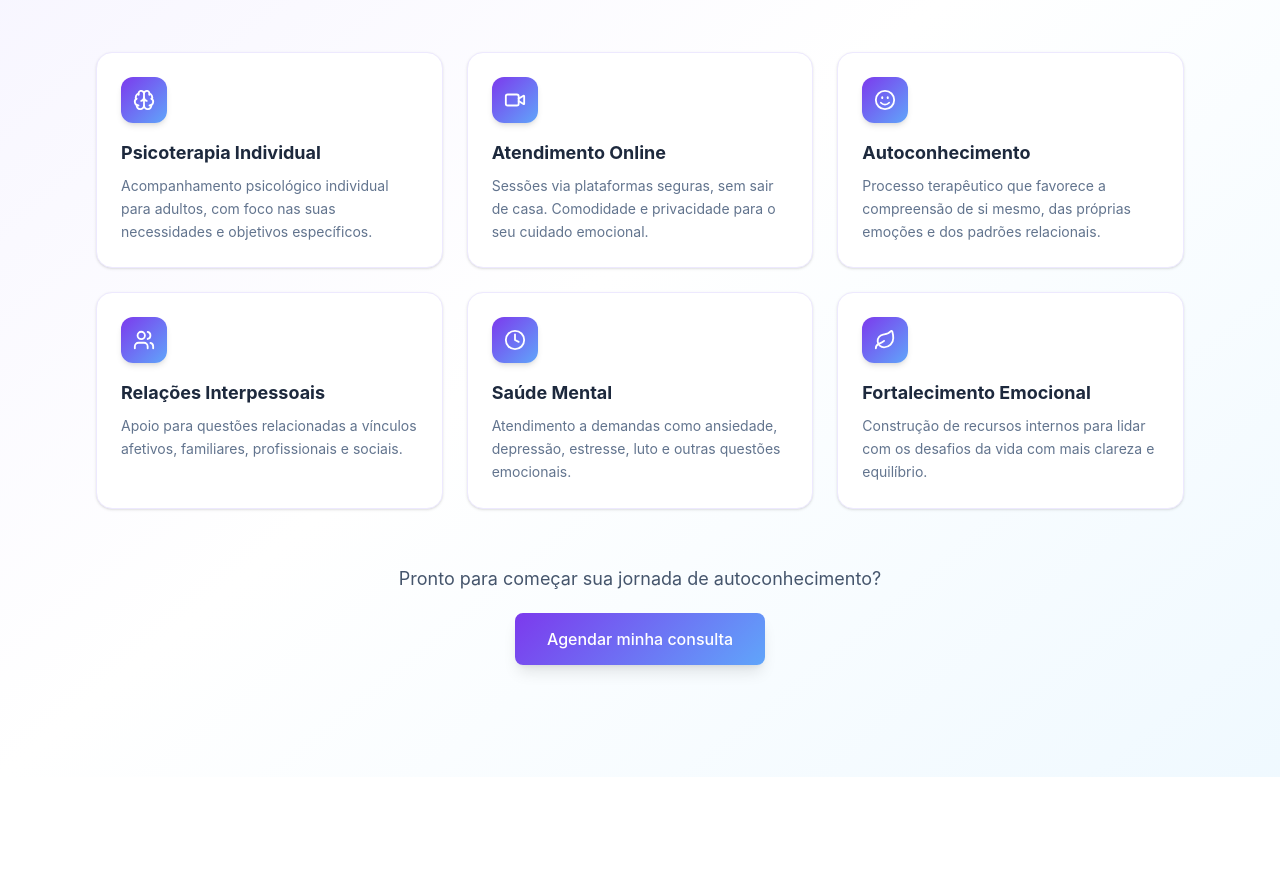
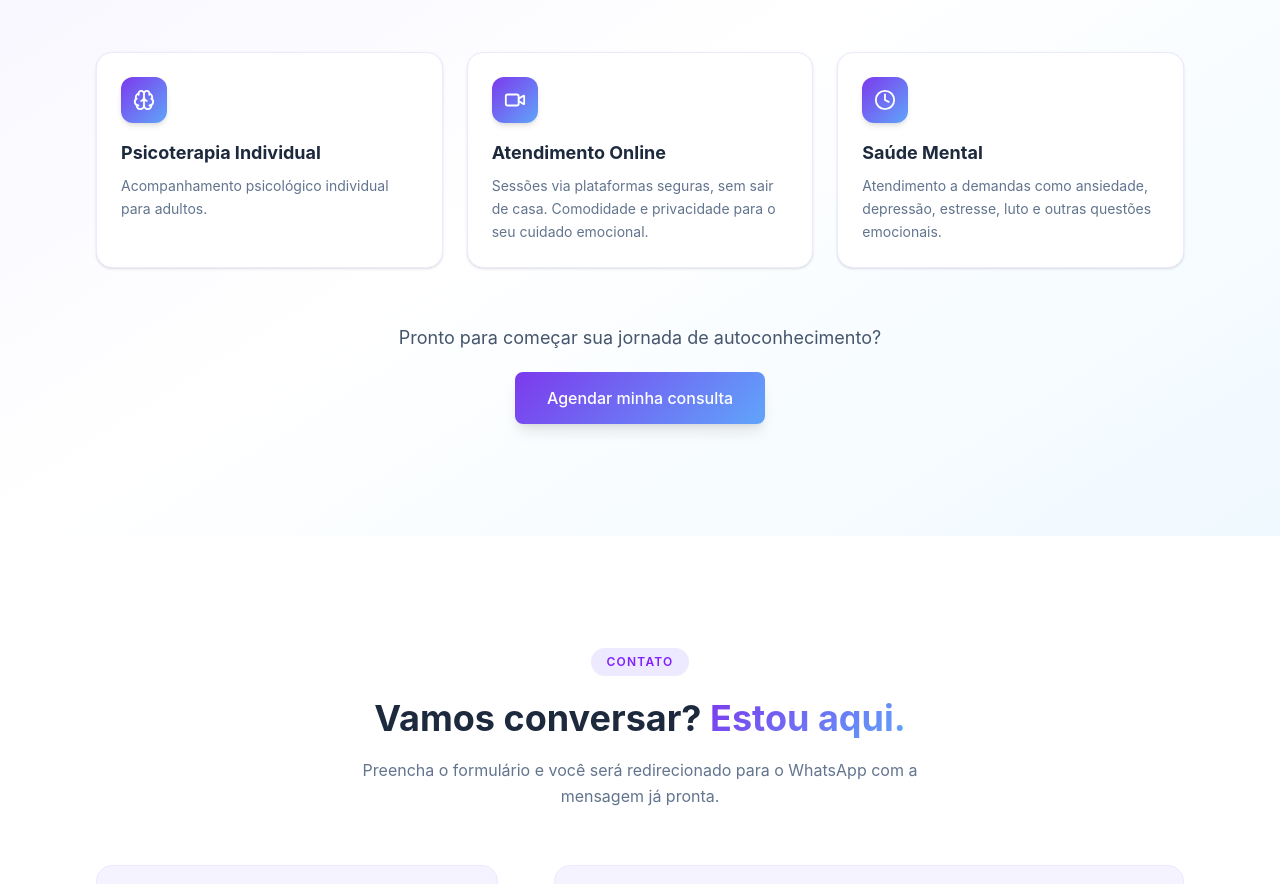
Before and after one commit to chrmartins/suellen-site, a React (Vite) app: page / in a window 1280 px wide. Shown: the part 1980-2864 px from the top of the page. Built offline with nearby package versions, Linux system fonts and the light colour scheme.

Commit message:
fix: ajustes nos cards de serviços

```diff
--- a/src/components/Services.tsx
+++ b/src/components/Services.tsx
@@ -6,7 +6,7 @@ const services = [
     icon: Brain,
     title: "Psicoterapia Individual",
     description:
-      "Acompanhamento psicológico individual para adultos, com foco nas suas necessidades e objetivos específicos.",
+      "Acompanhamento psicológico individual para adultos.",
   },
   {
     icon: Video,
@@ -15,29 +15,11 @@ const services = [
       "Sessões via plataformas seguras, sem sair de casa. Comodidade e privacidade para o seu cuidado emocional.",
   },
   {
-    icon: Smile,
-    title: "Autoconhecimento",
-    description:
-      "Processo terapêutico que favorece a compreensão de si mesmo, das próprias emoções e dos padrões relacionais.",
-  },
-  {
-    icon: Users,
-    title: "Relações Interpessoais",
-    description:
-      "Apoio para questões relacionadas a vínculos afetivos, familiares, profissionais e sociais.",
-  },
-  {
     icon: Clock,
     title: "Saúde Mental",
     description:
       "Atendimento a demandas como ansiedade, depressão, estresse, luto e outras questões emocionais.",
-  },
-  {
-    icon: Leaf,
-    title: "Fortalecimento Emocional",
-    description:
-      "Construção de recursos internos para lidar com os desafios da vida com mais clareza e equilíbrio.",
-  },
+  }
 ];
 
 export default function Services() {
```
